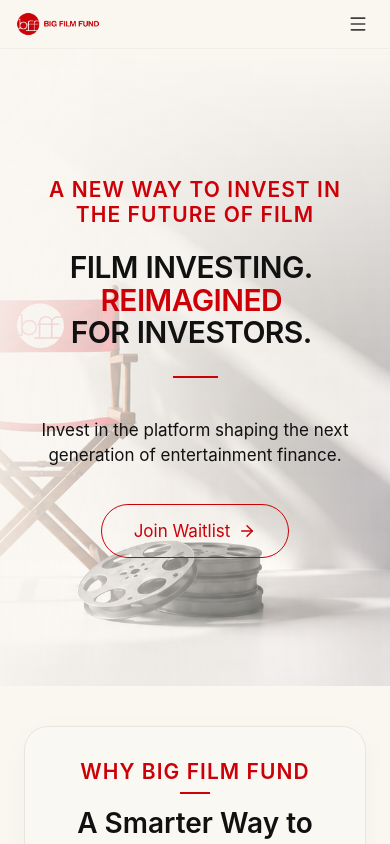
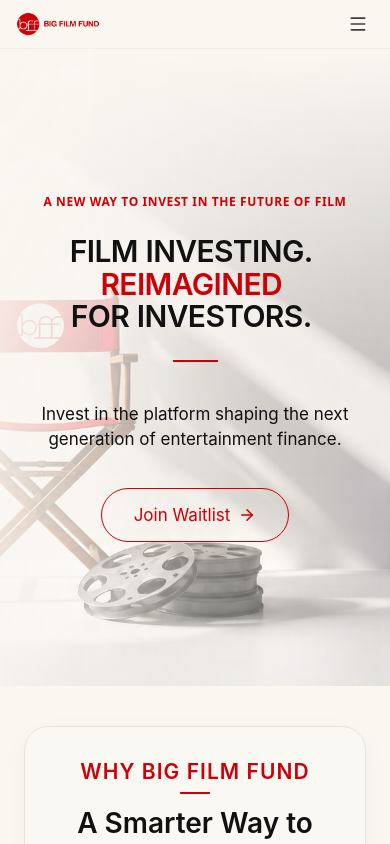
Before and after one commit to ChHashim88/bff3, a Next.js app: page / in a window 390 px wide. Shown: the top 844 px of the page. Built offline with nearby package versions, Linux system fonts and the light colour scheme.

Commit message:
Reduce mobile font size of Hero top kicker label

```diff
--- a/src/components/sections/Hero.tsx
+++ b/src/components/sections/Hero.tsx
@@ -114,7 +114,7 @@ export default function Hero({ onOpenWaitlist }: HeroProps) {
             initial={{ opacity: 0, y: 10 }}
             animate={{ opacity: 1, y: 0 }}
             transition={{ duration: 0.6 }}
-            className="type-label font-medium uppercase text-[#CD0007]"
+            className="text-[12px] sm:text-[21px] font-semibold uppercase text-[#CD0007] tracking-wider"
           >
             A New Way to Invest in the Future of Film
           </motion.p>
```
